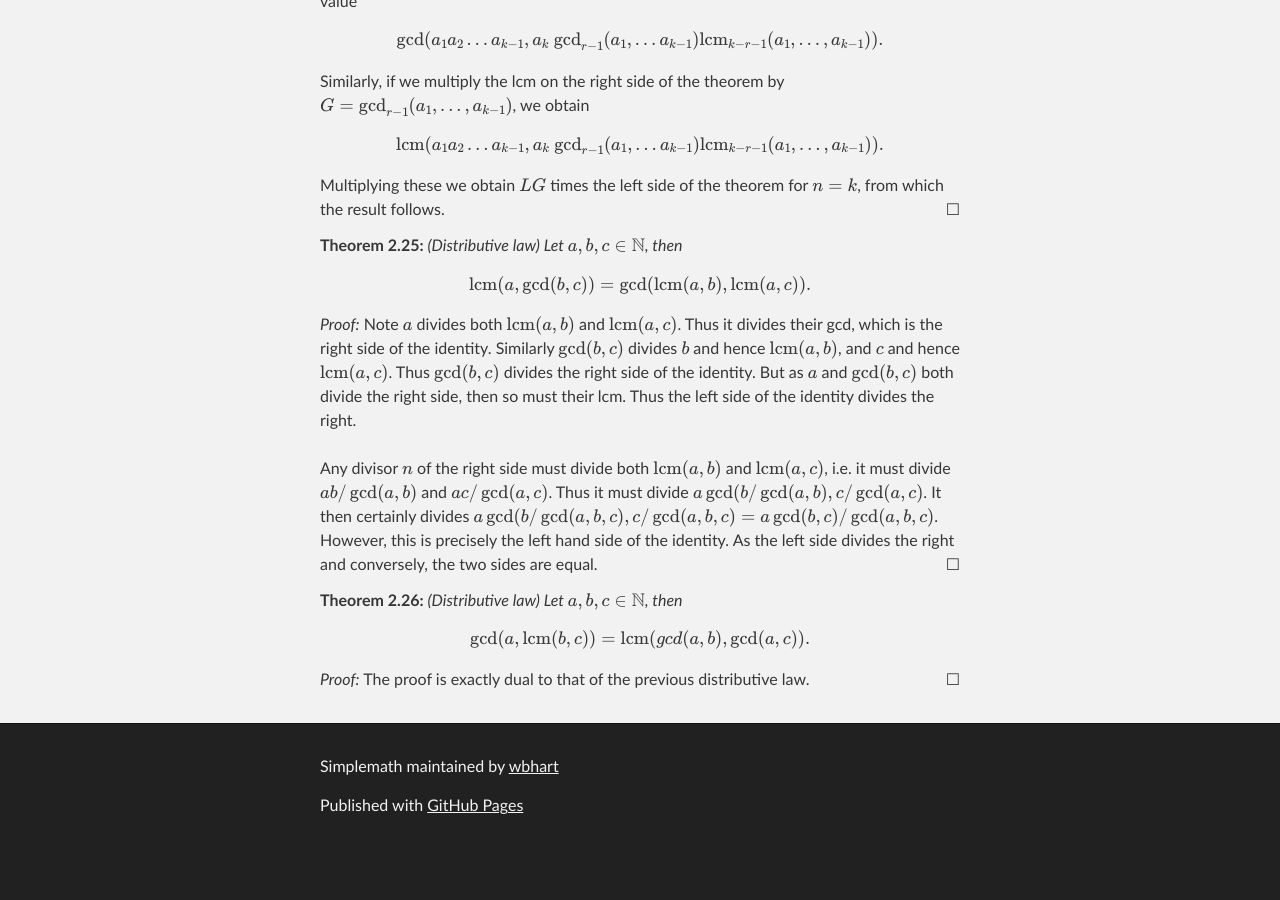
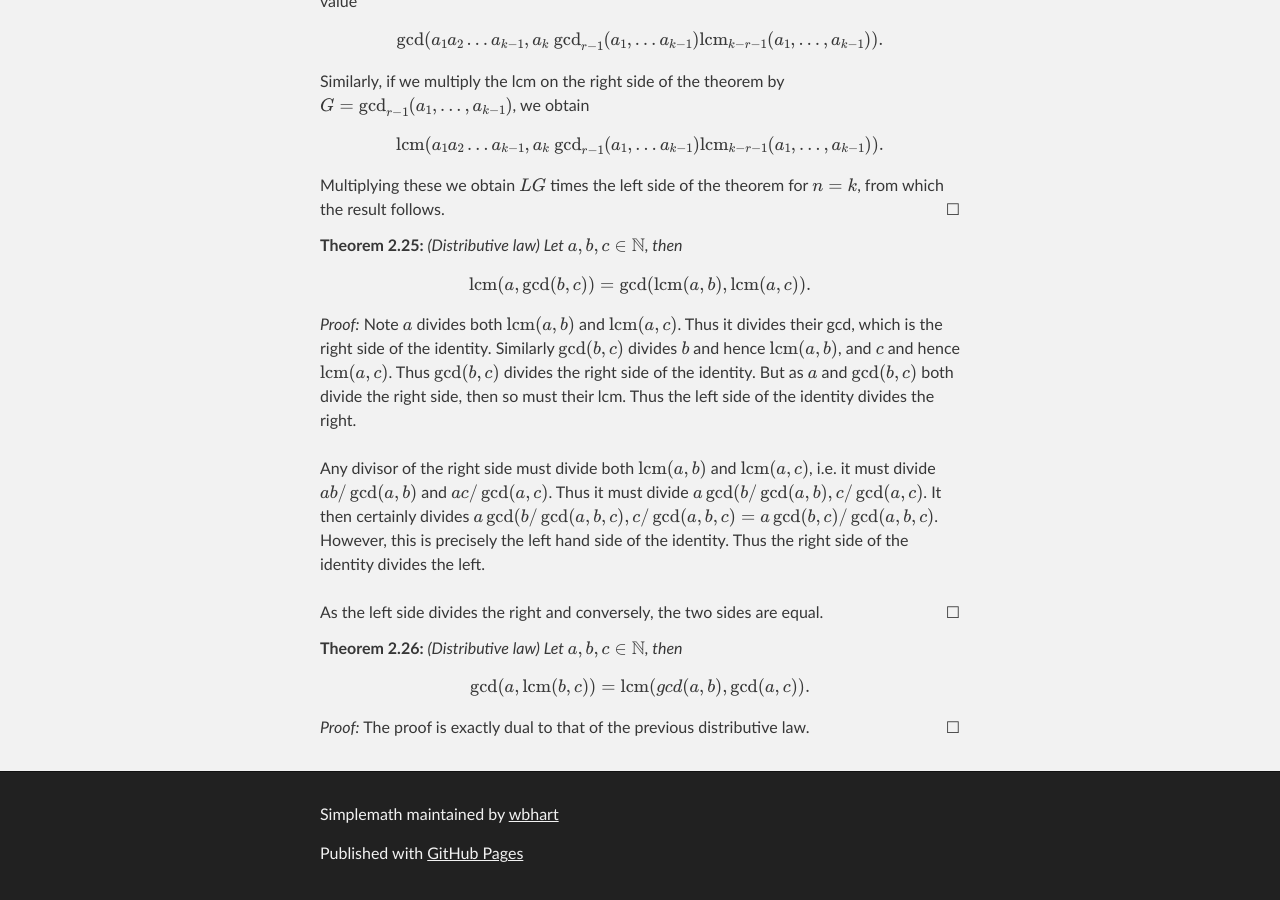
Before and after one commit to wbhart/SimpleMath, a Jekyll site: the page built from test.html, in a window 1280 px wide and 900 px high, scrolled down 6829 px. Built offline with Jekyll 4.4.1, drawn with Linux system fonts in a browser that asks for light colours; formulas are drawn with MathJax 3; before the commit the page ends 7681 px from its top, so only the background shows below that.

Commit message:
Update test.html

```diff
--- a/test.html
+++ b/test.html
@@ -340,10 +340,10 @@ right side of the identity. Similarly \(\gcd(b, c)\) divides \(b\) and hence \(\
 \(\mbox{lcm}(a, c)\). Thus \(\gcd(b, c)\) divides the right side of the identity. But as \(a\) and \(\gcd(b, c)\) both
 divide the right side, then so must their lcm. Thus the left side of the identity divides the right. </br></br>
 
-Any divisor \(n\) of the right side must divide both \(\mbox{lcm}(a, b)\) and \(\mbox{lcm}(a, c)\), i.e. it must
-divide \(ab/\gcd(a, b)\) and \(ac/\gcd(a, c)\). Thus it must divide \(a\gcd(b/\gcd(a, b), c/\gcd(a, c)\). It then
-certainly divides \(a\gcd(b/\gcd(a, b, c), c/\gcd(a, b, c) = a\gcd(b, c)/\gcd(a, b, c)\). However, this is precisely the
-left hand side of the identity.
+Any divisor of the right side must divide both \(\mbox{lcm}(a, b)\) and \(\mbox{lcm}(a, c)\), i.e. it must divide
+\(ab/\gcd(a, b)\) and \(ac/\gcd(a, c)\). Thus it must divide \(a\gcd(b/\gcd(a, b), c/\gcd(a, c)\). It then certainly
+divides \(a\gcd(b/\gcd(a, b, c), c/\gcd(a, b, c) = a\gcd(b, c)/\gcd(a, b, c)\). However, this is precisely the left hand
+side of the identity. Thus the right side of the identity divides the left. </br></br>
 
 As the left side divides the right and conversely, the two sides are equal.
 </proof>
```
